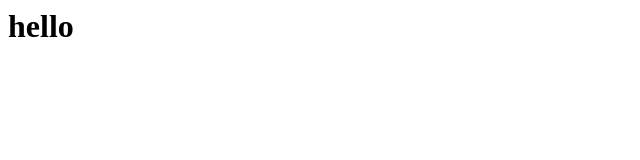
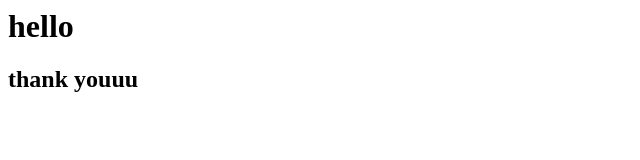
Before and after one commit to Anushapandaga/global1, a plain HTML site: page index.html in a window 1280 px wide. Shown: the whole page, without its empty margins (0-640 px from the left). Drawn offline with Linux system fonts and the light colour scheme.

Commit message:
Update index.html

```diff
--- a/index.html
+++ b/index.html
@@ -1,3 +1,4 @@
 <html>
 <h1>hello</h1>
+  <h2>thank youuu</h2>
 </html>
```
